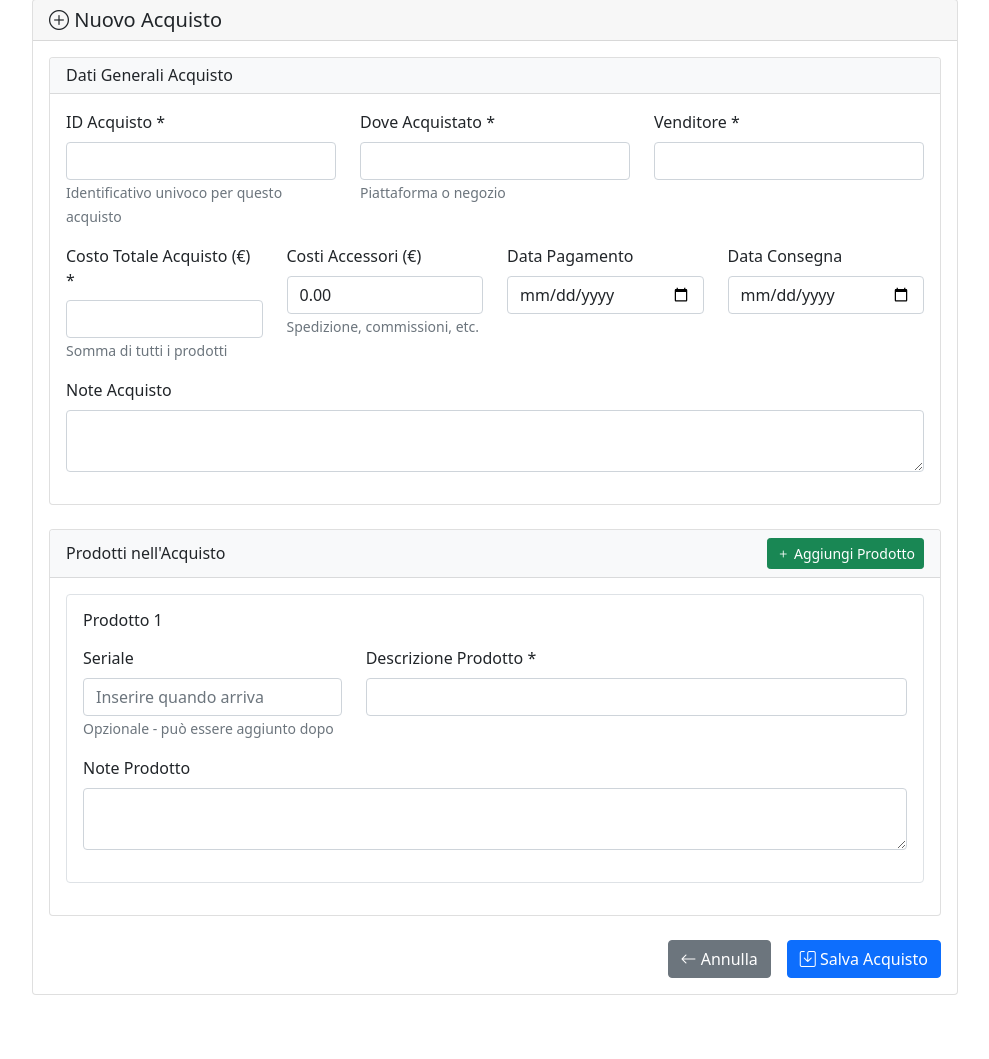
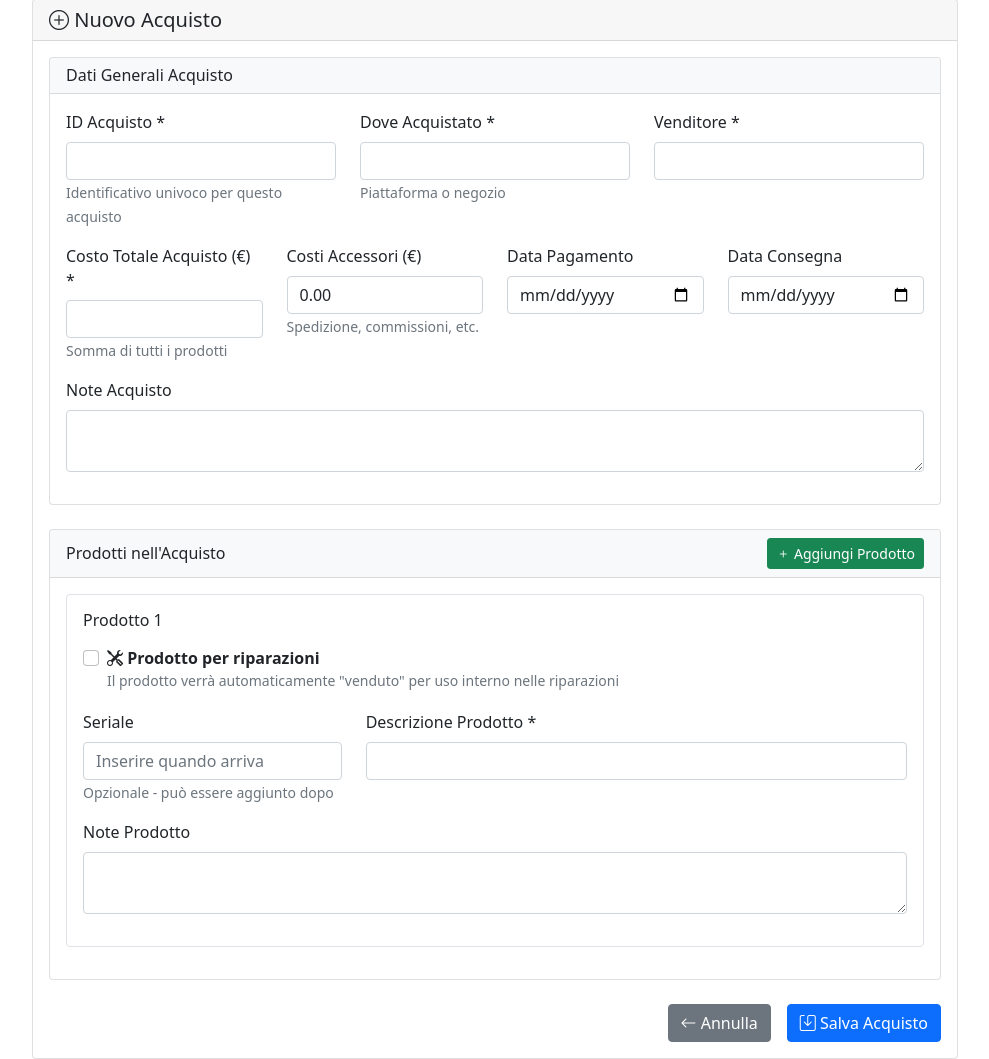
Before and after one commit to matteoarelli/gestionale-materiali, a FastAPI app: page /acquisti/nuovo in a window 1280 px wide. Shown: the part 81-1140 px from the top of the page, without its empty margins (145-1134 px from the left). Before the commit the page ends 1076 px from the top, so only its background shows below. Run offline with FastAPI, Linux system fonts and the light colour scheme; some libraries are stand-ins or nearby versions.

Commit message:
Fix Workflow12

```diff
--- a/app/main.py
+++ b/app/main.py
@@ -465,12 +465,27 @@ async def lista_acquisti(request: Request, db: Session = Depends(get_db)):
     elif filtro_stato == "problematici":
         query = query.filter(
             or_(
-                Acquisto.prodotti.any(Prodotto.seriale.is_(None)),
+                # Prodotti senza seriali MA solo se non sono fotorip (non hanno vendite RIPARAZIONI)
+                and_(
+                    Acquisto.prodotti.any(
+                        and_(
+                            Prodotto.seriale.is_(None),
+                            ~Prodotto.vendite.any(Vendita.canale_vendita == "RIPARAZIONI")
+                        )
+                    )
+                ),
+                # Acquisti non arrivati
                 Acquisto.data_consegna.is_(None),
+                # Prodotti in stock da più di 30 giorni (escludendo fotorip)
                 and_(
                     Acquisto.data_consegna.isnot(None),
                     Acquisto.data_consegna < (date.today() - timedelta(days=30)),
-                    Acquisto.prodotti.any(~Prodotto.vendite.any())
+                    Acquisto.prodotti.any(
+                        and_(
+                            ~Prodotto.vendite.any(),
+                            ~Prodotto.vendite.any(Vendita.canale_vendita == "RIPARAZIONI")
+                        )
+                    )
                 )
             )
         )
@@ -863,7 +878,7 @@ async def crea_nuovo_acquisto(request: Request, db: Session = Depends(get_db)):
         # Parsea i prodotti dal formato del template: prodotti[0][seriale], prodotti[0][descrizione], etc.
         prodotti_data = {}
         for key, value in form_data.items():
-            if key.startswith('prodotti[') and value.strip():
+            if key.startswith('prodotti['):
                 # Estrai index e campo da prodotti[0][seriale] -> index=0, campo=seriale
                 import re
                 match = re.match(r'prodotti\[(\d+)\]\[(\w+)\]', key)
@@ -873,18 +888,51 @@ async def crea_nuovo_acquisto(request: Request, db: Session = Depends(get_db)):
 
                     if index not in prodotti_data:
                         prodotti_data[index] = {}
-                    prodotti_data[index][campo] = value.strip()
+
+                    # Gestisci il checkbox is_fotorip
+                    if campo == 'is_fotorip':
+                        prodotti_data[index][campo] = True  # Se presente nel form è checked
+                    else:
+                        prodotti_data[index][campo] = value.strip() if value else None
 
         # Crea i prodotti
         for index, dati_prodotto in prodotti_data.items():
             if dati_prodotto.get("descrizione"):  # Solo se ha descrizione (campo obbligatorio)
+                is_fotorip = dati_prodotto.get("is_fotorip", False)
+
+                # Per fotorip, genera seriale automatico se non fornito
+                seriale = dati_prodotto.get("seriale")
+                if is_fotorip and not seriale:
+                    # Genera seriale automatico per fotorip
+                    import time
+                    seriale = f"FOTORIP_{int(time.time())}_{index}"
+
                 prodotto = Prodotto(
                     acquisto_id=nuovo_acquisto.id,
-                    seriale=dati_prodotto.get("seriale") if dati_prodotto.get("seriale") else None,
+                    seriale=seriale,
                     prodotto_descrizione=dati_prodotto.get("descrizione", ""),
                     note_prodotto=dati_prodotto.get("note")
                 )
                 db.add(prodotto)
+
+                # Se è fotorip, crea subito una vendita fittizia
+                if is_fotorip:
+                    db.flush()  # Per ottenere l'ID del prodotto
+
+                    costo_totale_acquisto = nuovo_acquisto.costo_acquisto + (nuovo_acquisto.costi_accessori or 0)
+
+                    vendita_fotorip = Vendita(
+                        prodotto_id=prodotto.id,
+                        data_vendita=nuovo_acquisto.data_consegna if nuovo_acquisto.data_consegna else date.today(),
+                        canale_vendita="RIPARAZIONI",
+                        prezzo_vendita=costo_totale_acquisto,
+                        commissioni=0.0,
+                        synced_from_invoicex=False,
+                        invoicex_id=f"FOTORIP_{prodotto.id}",
+                        note_vendita="Prodotto utilizzato per riparazioni - margine neutro - creato manualmente"
+                    )
+
+                    db.add(vendita_fotorip)
 
         db.commit()
 
--- a/app/templates/nuovo_acquisto.html
+++ b/app/templates/nuovo_acquisto.html
@@ -89,11 +89,29 @@
                                     </button>
                                 </div>
 
+                                <!-- NUOVO: Checkbox fotorip -->
+                                <div class="row">
+                                    <div class="col-12 mb-3">
+                                        <div class="form-check">
+                                            <input class="form-check-input" type="checkbox" id="fotorip_0"
+                                                   name="prodotti[0][is_fotorip]" onchange="toggleFotoripMode(0)">
+                                            <label class="form-check-label" for="fotorip_0">
+                                                <i class="bi bi-tools"></i> <strong>Prodotto per riparazioni</strong>
+                                                <small class="text-muted d-block">Il prodotto verrà automaticamente "venduto" per uso interno nelle riparazioni</small>
+                                            </label>
+                                        </div>
+                                    </div>
+                                </div>
+
                                 <div class="row">
                                     <div class="col-md-4 mb-3">
                                         <label class="form-label">Seriale</label>
-                                        <input type="text" class="form-control" name="prodotti[0][seriale]" placeholder="Inserire quando arriva">
-                                        <small class="form-text text-muted">Opzionale - può essere aggiunto dopo</small>
+                                        <input type="text" class="form-control seriale-input" name="prodotti[0][seriale]"
+                                               placeholder="Inserire quando arriva" data-index="0">
+                                        <small class="form-text text-muted normal-mode">Opzionale - può essere aggiunto dopo</small>
+                                        <small class="form-text text-info fotorip-mode" style="display: none;">
+                                            Seriale automatico per fotorip - lasciare vuoto
+                                        </small>
                                     </div>
                                     <div class="col-md-8 mb-3">
                                         <label class="form-label">Descrizione Prodotto *</label>
@@ -142,6 +160,30 @@ document.getElementById('id_acquisto_univoco').addEventListener('focus', functio
     }
 });
 
+function toggleFotoripMode(index) {
+    const checkbox = document.getElementById(`fotorip_${index}`);
+    const serialeInput = document.querySelector(`[name="prodotti[${index}][seriale]"]`);
+    const normalHelp = checkbox.closest('.prodotto-item').querySelector('.normal-mode');
+    const fotoripHelp = checkbox.closest('.prodotto-item').querySelector('.fotorip-mode');
+
+    if (checkbox.checked) {
+        // Modalità fotorip
+        serialeInput.placeholder = "Sarà generato automaticamente";
+        serialeInput.value = "";
+        serialeInput.readOnly = true;
+        serialeInput.classList.add('bg-light');
+        normalHelp.style.display = 'none';
+        fotoripHelp.style.display = 'block';
+    } else {
+        // Modalità normale
+        serialeInput.placeholder = "Inserire quando arriva";
+        serialeInput.readOnly = false;
+        serialeInput.classList.remove('bg-light');
+        normalHelp.style.display = 'block';
+        fotoripHelp.style.display = 'none';
+    }
+}
+
 function aggiungiProdotto() {
     const container = document.getElementById('prodottiContainer');
     const prodottoHtml = `
@@ -153,11 +195,29 @@ function aggiungiProdotto() {
                 </button>
             </div>
 
+            <!-- Checkbox fotorip -->
+            <div class="row">
+                <div class="col-12 mb-3">
+                    <div class="form-check">
+                        <input class="form-check-input" type="checkbox" id="fotorip_${prodottoIndex}"
+                               name="prodotti[${prodottoIndex}][is_fotorip]" onchange="toggleFotoripMode(${prodottoIndex})">
+                        <label class="form-check-label" for="fotorip_${prodottoIndex}">
+                            <i class="bi bi-tools"></i> <strong>Prodotto per riparazioni</strong>
+                            <small class="text-muted d-block">Il prodotto verrà automaticamente "venduto" per uso interno nelle riparazioni</small>
+                        </label>
+                    </div>
+                </div>
+            </div>
+
             <div class="row">
                 <div class="col-md-4 mb-3">
                     <label class="form-label">Seriale</label>
-                    <input type="text" class="form-control" name="prodotti[${prodottoIndex}][seriale]" placeholder="Inserire quando arriva">
-                    <small class="form-text text-muted">Opzionale</small>
+                    <input type="text" class="form-control seriale-input" name="prodotti[${prodottoIndex}][seriale]"
+                           placeholder="Inserire quando arriva" data-index="${prodottoIndex}">
+                    <small class="form-text text-muted normal-mode">Opzionale</small>
+                    <small class="form-text text-info fotorip-mode" style="display: none;">
+                        Seriale automatico per fotorip - lasciare vuoto
+                    </small>
                 </div>
                 <div class="col-md-8 mb-3">
                     <label class="form-label">Descrizione Prodotto *</label>
@@ -203,6 +263,25 @@ function rinumeraProdotti() {
         prodotto.querySelector('h6').textContent = `Prodotto ${index + 1}`;
     });
 }
+
+// Validazione form prima del submit
+document.getElementById('acquistoForm').addEventListener('submit', function(e) {
+    // Controlla che ci sia almeno un prodotto con descrizione
+    const descrizioni = document.querySelectorAll('[name*="[descrizione]"]');
+    let prodottiValidi = 0;
+
+    descrizioni.forEach(desc => {
+        if (desc.value.trim()) {
+            prodottiValidi++;
+        }
+    });
+
+    if (prodottiValidi === 0) {
+        e.preventDefault();
+        alert('Inserisci almeno un prodotto con descrizione.');
+        return;
+    }
+});
 </script>
 {% endblock %}
 {% endblock %}
```
